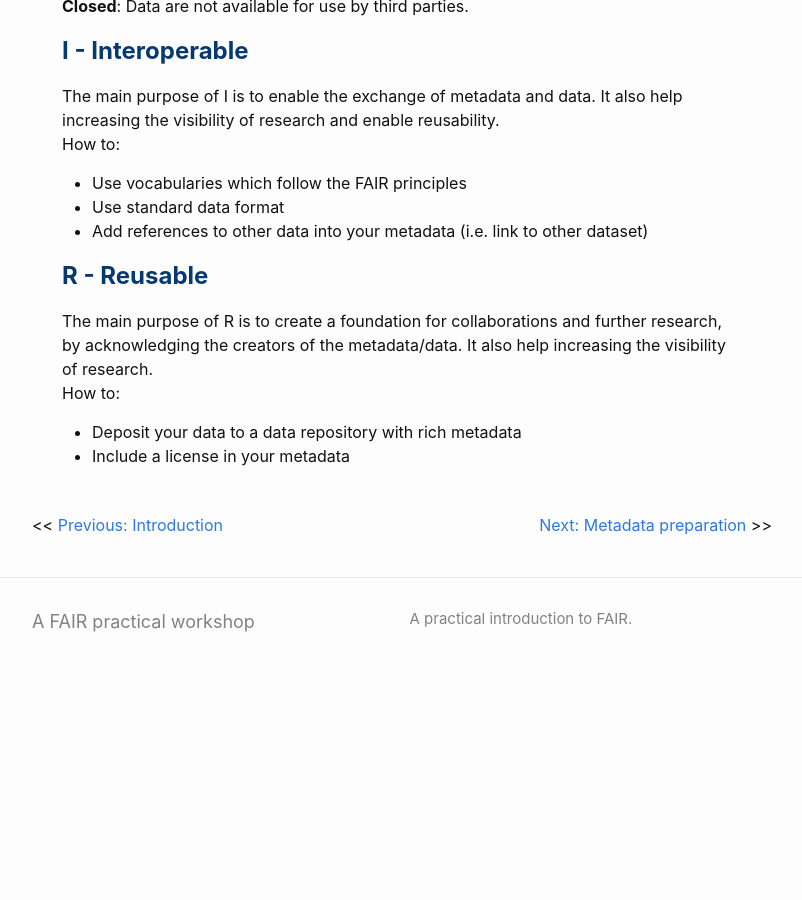
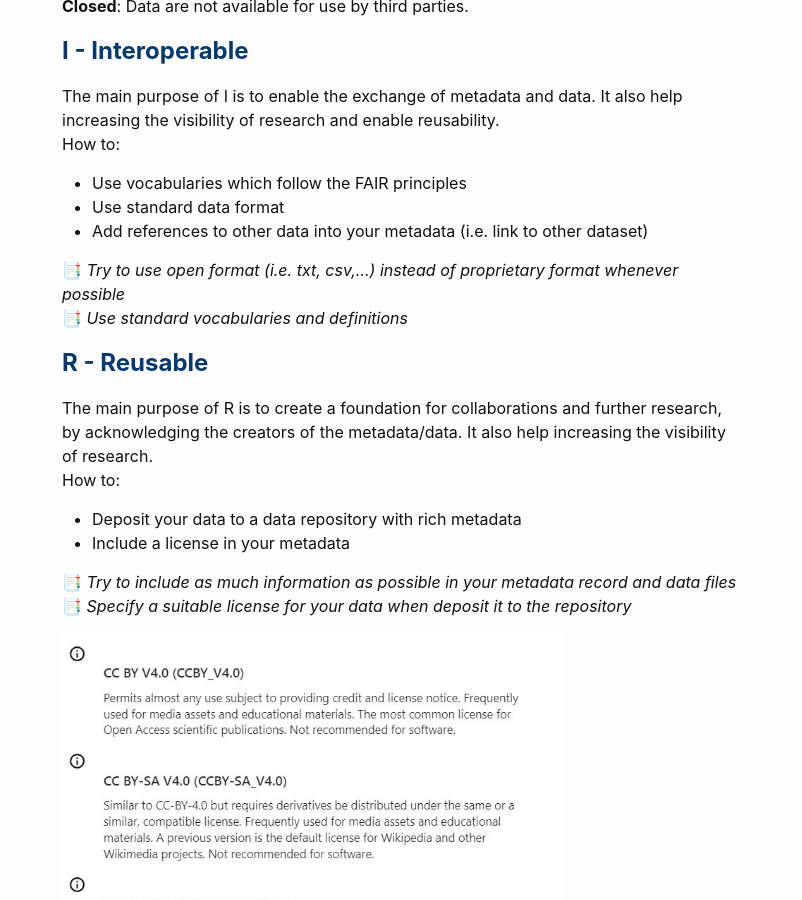
Before and after one commit to WCGA-Murdoch/FAIR-Workshop, a Jekyll site: the page built from _episodes/02-Prepare-data.md, in a window 1280 px wide and 900 px high, scrolled down 1570 px. Shown: the whole window, without its empty margins (238-1040 px from the left). Built offline with Jekyll 4.4.1, drawn with Linux system fonts in a browser that asks for light colours; emoji names are drawn with the system emoji font; before the commit the page ends 2265 px from its top, so only the background shows below that.

Commit message:
Data preparation added

```diff
--- a/_episodes/02-Prepare-data.md
+++ b/_episodes/02-Prepare-data.md
@@ -48,8 +48,18 @@ How to:
 * Use standard data format
 * Add references to other data into your metadata (i.e. link to other dataset)
 
+:bookmark_tabs: *Try to use open format (i.e. txt, csv,...) instead of proprietary format whenever possible*
+:bookmark_tabs: *Use standard vocabularies and definitions*
+
 ## <span style="color:#063970"> **R - Reusable** </span>
 The main purpose of R is to create a foundation for collaborations and further research, by acknowledging the creators of the metadata/data. It also help increasing the visibility of research.
 How to:
 * Deposit your data to a data repository with rich metadata
 * Include a license in your metadata
+
+:bookmark_tabs: *Try to include as much information as possible in your metadata record and data files*
+:bookmark_tabs: *Specify a suitable license for your data when deposit it to the repository*
+
+<img src="images/fair/CCBY_1.jpg" alt="hi" width="500" class="inline"/>
+<img src="images/fair/CCBY_2.jpg" alt="hi" width="500" class="inline"/>
+<img src="images/fair/CCBY_3.jpg" alt="hi" width="500" class="inline"/>
```
Also changed, not shown: images/fair/CCBY_1.jpg (added), images/fair/CCBY_2.jpg (added), images/fair/CCBY_3.jpg (added).
